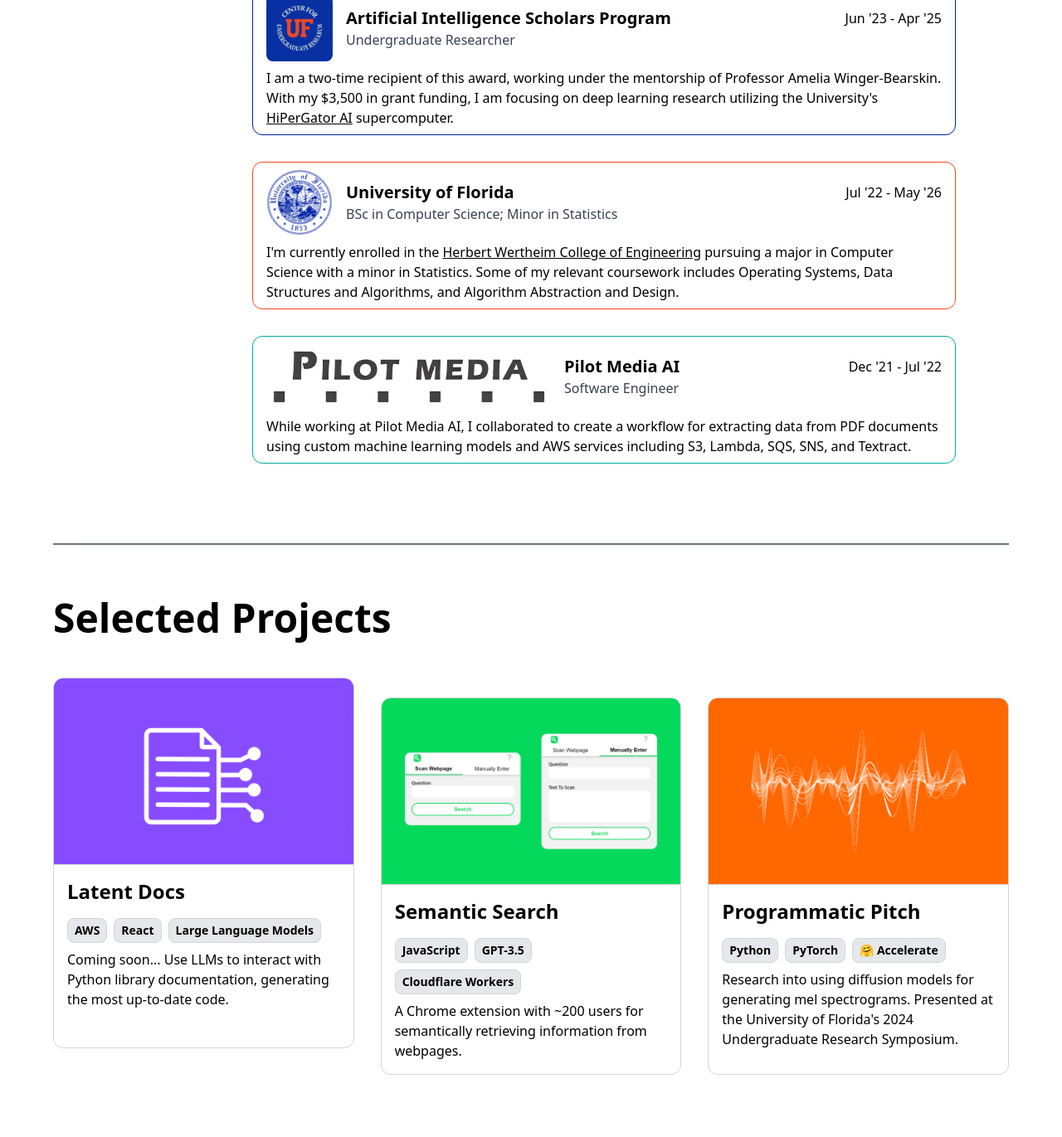
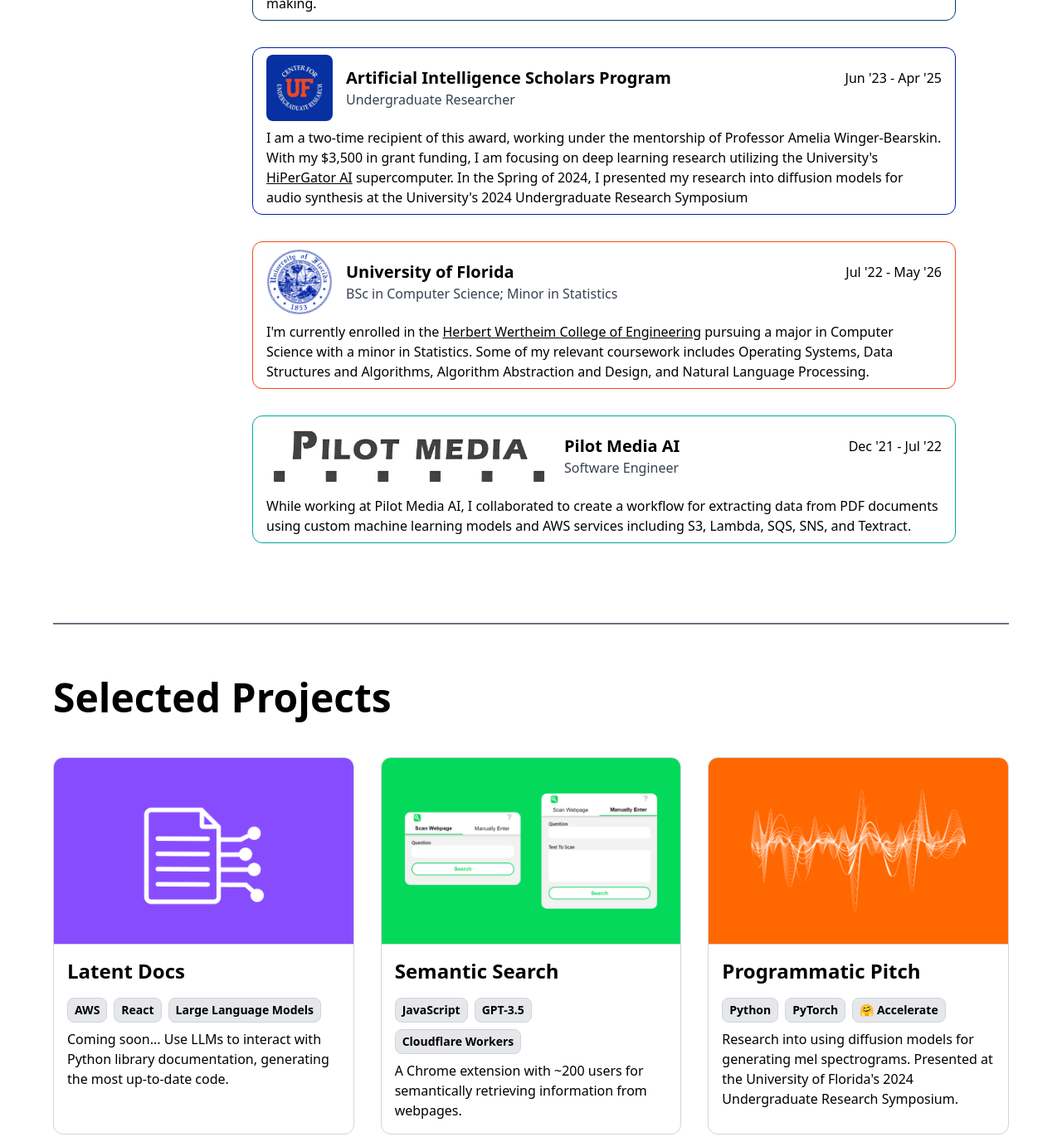
Before and after one commit to LukeSutor/lukesutor.github.io, a Gatsby site: page / in a window 1280 px wide. Shown: the part 1317-2688 px from the top of the page at 83% size. Built offline with nearby package versions, Linux system fonts and the light colour scheme; Gatsby itself is replaced by a stand-in of ours.

Commit message:
update experience captions

```diff
--- a/src/components/experience.js
+++ b/src/components/experience.js
@@ -20,7 +20,7 @@
     months: "May '24 - Present",
     image: gaming_analytics,
     caption:
-      "As I intern at <a style='text-decoration: underline; font-weight: 500' href='https://gaminganalytics.ai/'>Gaming Analytics</a>, I'm training NER models through HuggingFace to improve the internal NLP system. These models are serving as the backbone for the text-to-database-query pipeline that I'm improving. I'm currently working on deploying this system to production using AWS services including SageMaker, Lambda, and S3.",
+      "I'm currently a Data Scientist Intern at <a style='text-decoration: underline; font-weight: 500' href='https://gaminganalytics.ai/'>Gaming Analytics</a>, where I specialize in enhancing the natural language processing capabilities within the company's internal systems. My work primarily involves training Named Entity Recognition (NER) models using HuggingFace to improve the efficiency and accuracy of our text-to-database-query pipeline. This enables casino managers with no technical background to effortlessly query data by asking questions like, \"Show me the number of jackpots this month vs last month\", and receive instant, precise insights. I'm also contributing to the deployment of this system into production, leveraging AWS services like SageMaker, Lambda, and S3 to ensure scalability and reliability.",
     color: "#1cbcff",
     range: `2024/5-${year}/${month}`,
   },
@@ -40,7 +40,7 @@
     months: "Jun '23 - Apr '25", // Apr '25'
     image: ai_scholars,
     caption:
-      "I am a two-time recipient of this award, working under the mentorship of Professor Amelia Winger-Bearskin. With my $3,500 in grant funding, I am focusing on deep learning research utilizing the University's <a style='text-decoration: underline; font-weight: 500' href='https://www.rc.ufl.edu/about/hipergator/'>HiPerGator AI</a> supercomputer.",
+      "I am a two-time recipient of this award, working under the mentorship of Professor Amelia Winger-Bearskin. With my $3,500 in grant funding, I am focusing on deep learning research utilizing the University's <a style='text-decoration: underline; font-weight: 500' href='https://www.rc.ufl.edu/about/hipergator/'>HiPerGator AI</a> supercomputer. In the Spring of 2024, I presented my research into diffusion models for audio synthesis at the University's 2024 Undergraduate Research Symposium",
     color: "#0021a5",
     range: "2023/4-2025/4",
   },
@@ -50,7 +50,7 @@
     months: "Jul '22 - May '26", // May '26"
     image: uf,
     caption:
-      "I'm currently enrolled in the <a style='text-decoration: underline; font-weight: 500' href='https://www.eng.ufl.edu/'>Herbert Wertheim College of Engineering</a> pursuing a major in Computer Science with a minor in Statistics. Some of my relevant coursework includes Operating Systems, Data Structures and Algorithms, and Algorithm Abstraction and Design.",
+      "I'm currently enrolled in the <a style='text-decoration: underline; font-weight: 500' href='https://www.eng.ufl.edu/'>Herbert Wertheim College of Engineering</a> pursuing a major in Computer Science with a minor in Statistics. Some of my relevant coursework includes Operating Systems, Data Structures and Algorithms, Algorithm Abstraction and Design, and Natural Language Processing.",
     color: "#fa4616",
     range: "2022/7-2026/5",
   },
--- a/src/components/projects.js
+++ b/src/components/projects.js
@@ -31,13 +31,13 @@
 
 const Projects = () => (
   <div>
-    <h1 id="projects" className="text-5xl font-bold mb-12">
+    <h1 id="projects" className="text-3xl lg:text-5xl font-bold mb-12">
       Selected Projects
     </h1>
-    <div className="flex flex-col lg:grid lg:grid-cols-3 space-y-6 lg:gap-x-8">
+    <div className="flex flex-col lg:grid lg:grid-cols-3 space-y-8 lg:space-y-0 lg:gap-x-8">
       {projects.map((project) => {
         return (
-          <a key={project.title} href={project.href} rel="noreferrer" target="_blank" className="flex flex-col w-full border border-gray-300 hover:border-gray-500 hover:scale-[100.5%] rounded-xl mb-8 overflow-hidden transition-all duration-200 ease-in-out">
+          <a key={project.title} href={project.href} rel="noreferrer" target="_blank" className="flex flex-col w-full border border-gray-300 hover:border-gray-500 hover:scale-[100.5%] rounded-xl overflow-hidden transition-all duration-200 ease-in-out">
             <img src={project.image} alt={project.alt} className="object-cover w-full h-56" />
             <div className="px-4 py-4 border-t border-gray-300">
               <p className="font-semibold text-xl lg:text-2xl">{project.title}</p>
```
